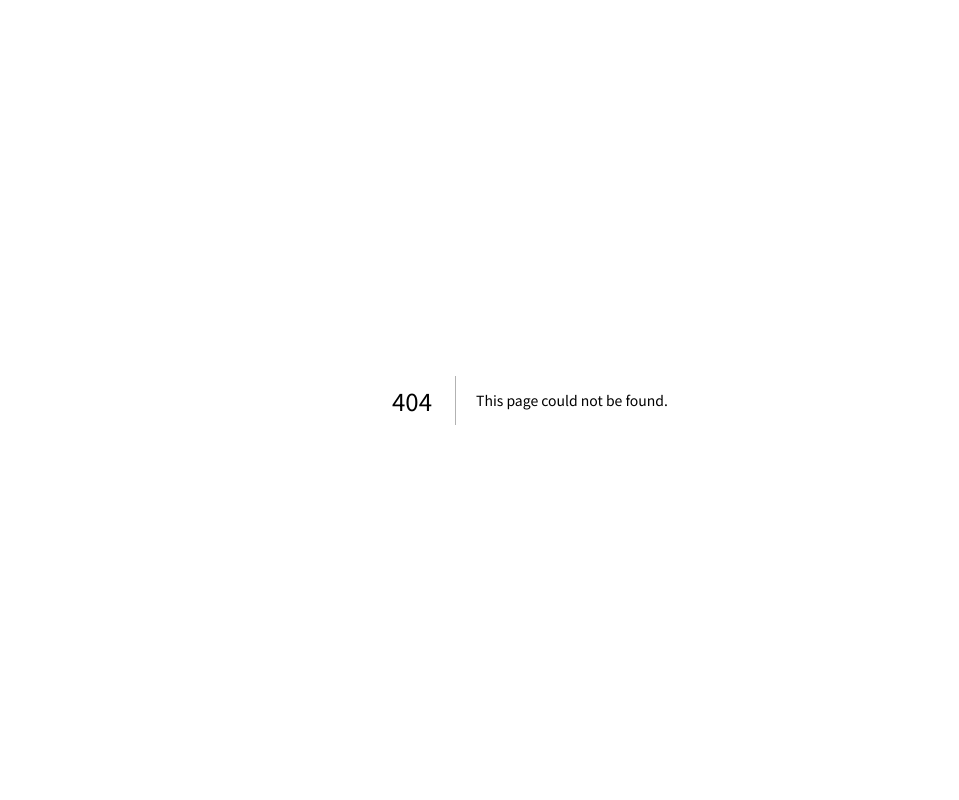
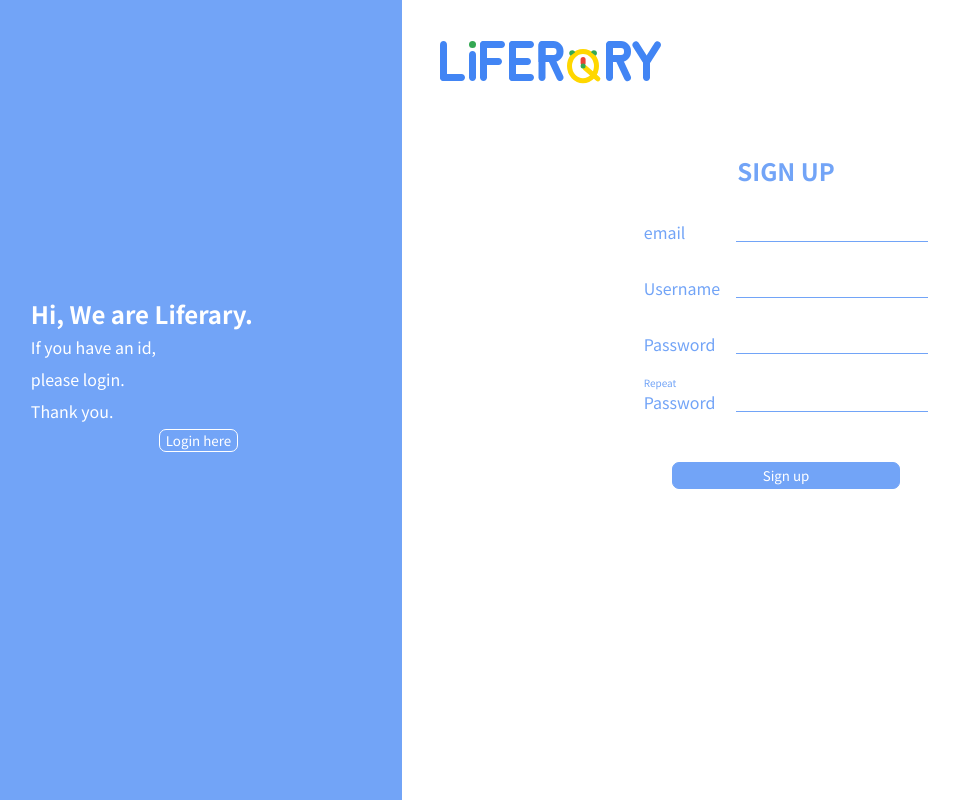
Before and after one commit to GDSC-SKHU/liferary-frontend, a Next.js app: page /signup in a window 1280 px wide. Before the commit this address had no page. Shown: the whole page, without its empty margins (110-1069 px from the left). Built offline with nearby package versions, Linux system fonts and the light colour scheme.

Commit message:
style: 로그인, 회원가입 css

```diff
--- a/src/components/Logo.tsx
+++ b/src/components/Logo.tsx
@@ -1,7 +1,18 @@
+import Link from "next/link";
+import styled from "styled-components";
+
 export default function Logo() {
     return (
         <div>
-            <img src="/Logo.svg" />
+            <Link href={"/"}>
+                <StyledImg src="/Logo.svg" />
+            </Link>
         </div>
     )
 }
+
+const StyledImg = styled.img`
+margin-top: 5vh;
+margin-left: 3vw;
+margin-right: 3vw;
+`;
--- a/src/pages/index.tsx
+++ b/src/pages/index.tsx
@@ -5,10 +5,10 @@ export default function Home() {
 
     return (
         <div>
-            <Link href="/">
-                <Logo />
+            <Logo />
+            <Link href="/login">
+                <h1>hi</h1>
             </Link>
-            <h1>hi</h1>
         </div>
     )
 }
--- /dev/null
+++ b/src/pages/signup.tsx
@@ -0,0 +1,153 @@
+import Logo from "@/components/Logo";
+import Link from "next/link";
+import styled from "styled-components";
+
+export default function Signup() {
+    return (
+        <div>
+            <Container>
+                <h2>Hi, We are Liferary.</h2>
+                <StyledP>If you have an id,</StyledP>
+                <StyledP>please login.</StyledP>
+                <StyledP>Thank you.</StyledP>
+                <Link href={"/login"}>
+                    <StyledBtn>Login here</StyledBtn>
+                </Link>
+            </Container>
+            <Logo />
+            <Container2>
+                <StyledForm>
+                    <h2>SIGN UP</h2>
+                    <div>
+                        <StyledDiv>
+                            <span>email</span>
+                            <StyledInput type="text" />
+                        </StyledDiv>
+                        <StyledDiv>
+                            <span>Username</span>
+                            <StyledInput type="text" />
+                        </StyledDiv>
+                        <StyledDiv>
+                            <span>Password</span>
+                            <StyledInput type="password" />
+                        </StyledDiv>
+                        <StyledDiv2>
+                            <StyledP2>Repeat</StyledP2>
+                            <span>Password</span>
+                            <StyledInput2 type="password" />
+                        </StyledDiv2>
+                    </div>
+                    <Submit>Sign up</Submit>
+                </StyledForm>
+            </Container2>
+        </div>
+    )
+}
+
+const Container = styled.div`
+width: 40%;
+height: 100vh;
+float: left;
+
+padding-top: 37vh;
+padding-left: 11vw;
+
+background-color: #72A4F7;
+color: white;
+`;
+
+const Container2 = styled.div`
+display: flex;
+flex-direction: column;
+justify-content: center;
+align-items: center;
+`;
+
+
+const StyledP = styled.p`
+line-height: 200%;
+`;
+
+const StyledBtn = styled.button`
+margin-left: 10vw;
+
+background-color: #72A4F7;
+color: white;
+border: 1px solid white;
+border-radius: 7px;
+
+cursor: pointer;
+
+&:hover {
+    background-color: white;
+    color: #72A4F7;
+}
+`;
+
+const StyledForm = styled.form`
+display: flex;
+flex-direction: column;
+justify-content: center;
+align-items: center;
+
+margin-top: 8vh;
+
+color: #72a4f7;
+`;
+
+const StyledDiv = styled.div`
+padding-top: 2rem;
+`;
+
+const StyledDiv2 = styled.div`
+padding-top: 1.2rem;
+`;
+
+const StyledInput = styled.input`
+width: 15vw;
+margin-left: 1rem;
+float: right;
+
+outline: none;
+border: none;
+border-bottom: 1px solid #72a4f7;
+
+&:focus {
+    border-bottom: 2px solid #72a4f7;
+}
+`;
+
+const StyledInput2 = styled.input`
+width: 15vw;
+margin-left: 1rem;
+float: right;
+
+outline: none;
+border: none;
+border-bottom: 1px solid #72a4f7;
+
+&:focus {
+    border-bottom: 2px solid #72a4f7;
+}
+`;
+
+const Submit = styled.button`
+padding: 3px 7vw;
+margin-top: 3rem;
+
+background-color: #72a4f7;
+color: white;
+border: 1px solid #72a4f7;
+border-radius: 7px;
+
+cursor: pointer;
+
+&:hover {
+    color: #72a4f7;
+    background-color: white;
+}
+`;
+
+const StyledP2 = styled.p`
+font-size: x-small;
+`;
--- a/styles/GlobalStyle.tsx
+++ b/styles/GlobalStyle.tsx
@@ -10,6 +10,7 @@ const GlobalStyle = createGlobalStyle`
 * {
     font-family: 'Noto Sans KR', sans-serif;
     box-sizing: border-box;
+    margin: 0;
 }
 
 }
```
Also changed, not shown: src/pages/login.tsx (added, +112 -0 lines).
